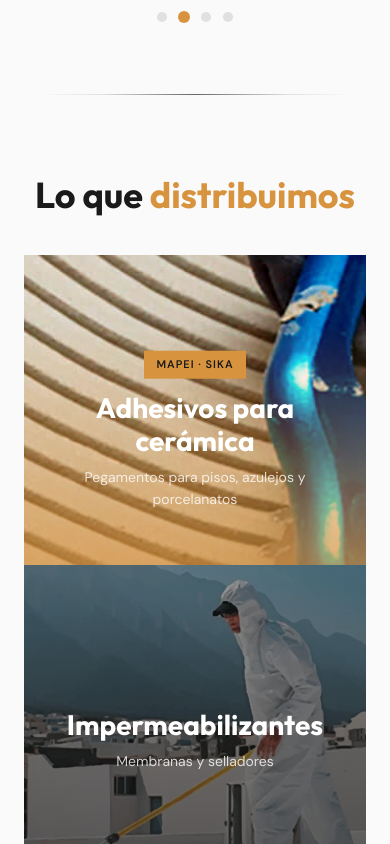
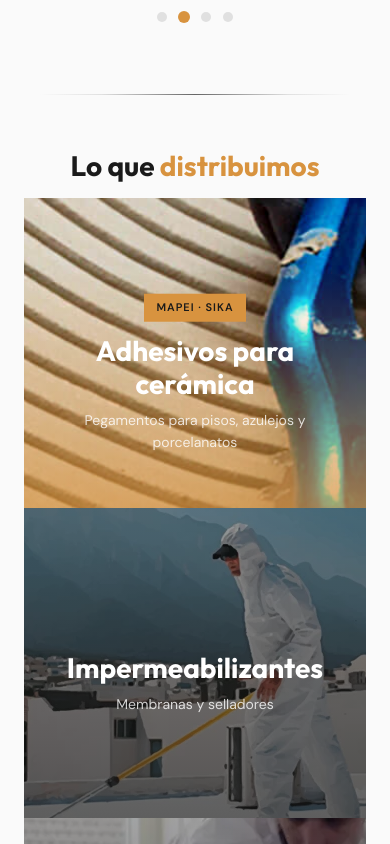
Before and after one commit to NickKuznetsov/materialesdn, a plain HTML site: page index.html in a window 390 px wide. Shown: the part 1440-2284 px from the top of the page. Drawn offline with Linux system fonts and the light colour scheme.

Commit message:
Mobile materials: sticky header with stacking cards effect

```diff
--- a/assets/css/styles.css
+++ b/assets/css/styles.css
@@ -901,6 +901,19 @@ p {
 }
 
 @media (max-width: 600px) {
+  .materials__header {
+    position: sticky;
+    top: 60px;
+    background-color: var(--color-light);
+    z-index: 20;
+    padding: 16px 0;
+    margin-bottom: 0;
+  }
+
+  .materials__title {
+    font-size: 28px;
+  }
+
   .materials__showcase {
     grid-template-columns: 1fr;
     gap: 0;
@@ -916,7 +929,7 @@ p {
     height: 350px !important;
     width: 100% !important;
     position: sticky;
-    top: 100px;
+    top: 140px;
     border-radius: 0;
   }
 
```
